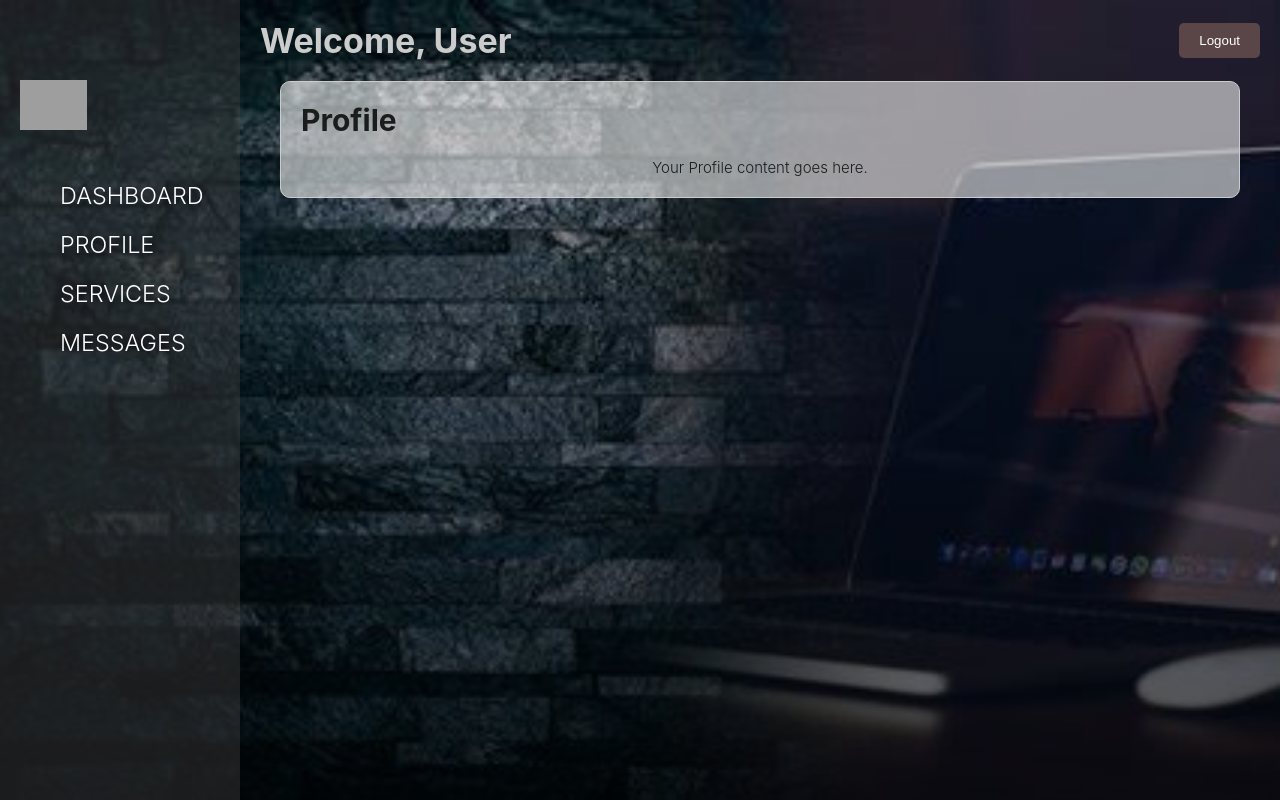
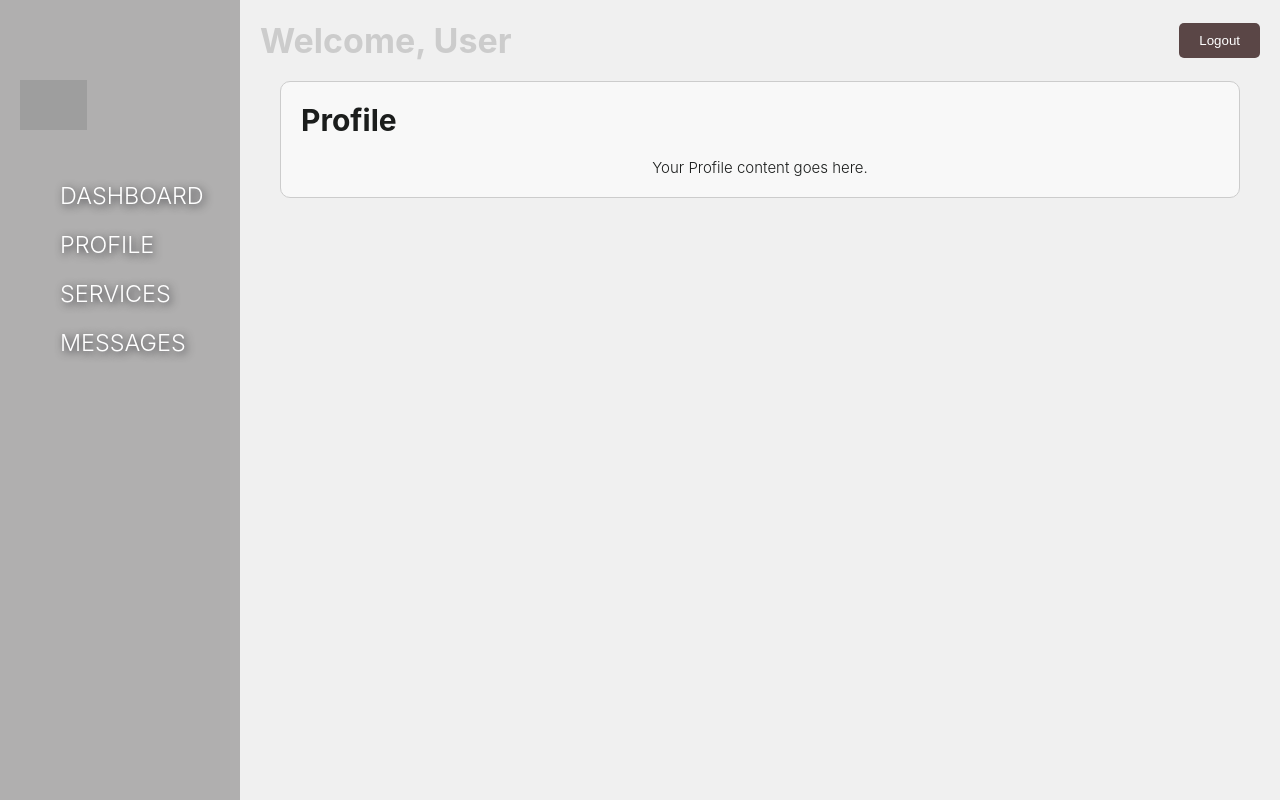
Before and after one commit to Louisseverin/WD_AGENCY, a React (Create React App) app in the folder front_end/: page /Profile in a window 1280 px wide. Built offline with nearby package versions, Linux system fonts and the light colour scheme; grey boxes are pictures that could not be loaded.

Commit message:
all-info class remove

```diff
--- a/front_end/src/component/user_layout.js
+++ b/front_end/src/component/user_layout.js
@@ -4,7 +4,7 @@ import { Link } from "react-router-dom";
 
 const UserLayout = ({ children }) => {
   return (
-    <div className="user-dashboard all-info">
+    <div className="user-dashboard all-inf">
       <div className="sidebar">
         <div className="user_nav_logo">
           <img
--- a/front_end/src/pages/SignIn.js
+++ b/front_end/src/pages/SignIn.js
@@ -11,7 +11,7 @@ const SignIn = () => {
             <input type="email" placeholder="E-mail" />
             <label>Password</label>
             <input type="password" placeholder="Password" />
-            <a href="/Darshboard">
+            <a href="/Dashboard">
               <input type="button" value="Login" />
             </a>
           </form>
```
